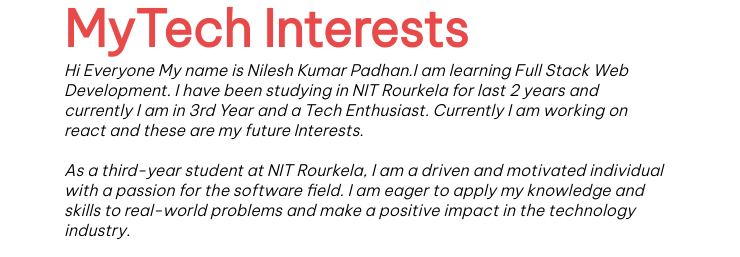
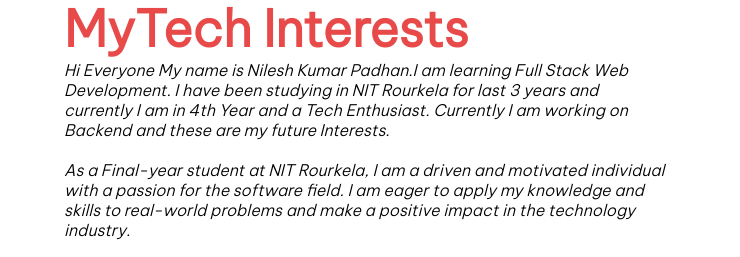
Before and after one commit to padhannilesh/Portfolio5.github.io, a plain HTML site: page index.html in a window 1280 px wide. Shown: the part 2498-2755 px from the top of the page, 0-740 px from the left. Drawn offline with nearby package versions, Linux system fonts and the light colour scheme.

Commit message:
Update index.html

```diff
--- a/index.html
+++ b/index.html
@@ -364,13 +364,13 @@
           </h2>
           <p class="plines">
             Hi Everyone My name is Nilesh Kumar Padhan.I am learning Full Stack Web
-            Development. I have been studying in NIT Rourkela for last 2 years and
-            currently I am in 3rd Year and a Tech Enthusiast. Currently I
-            am working on react and these are my future Interests.
+            Development. I have been studying in NIT Rourkela for last 3 years and
+            currently I am in 4th Year and a Tech Enthusiast. Currently I
+            am working on Backend and these are my future Interests.
           </p>
           <br />
           <p class="plines">
-            As a third-year student at NIT Rourkela, I am a driven and motivated individual
+            As a Final-year student at NIT Rourkela, I am a driven and motivated individual
             with a passion for the software field.
             I am eager to apply my knowledge and skills to real-world problems
              and make a positive impact in the technology industry.
```
